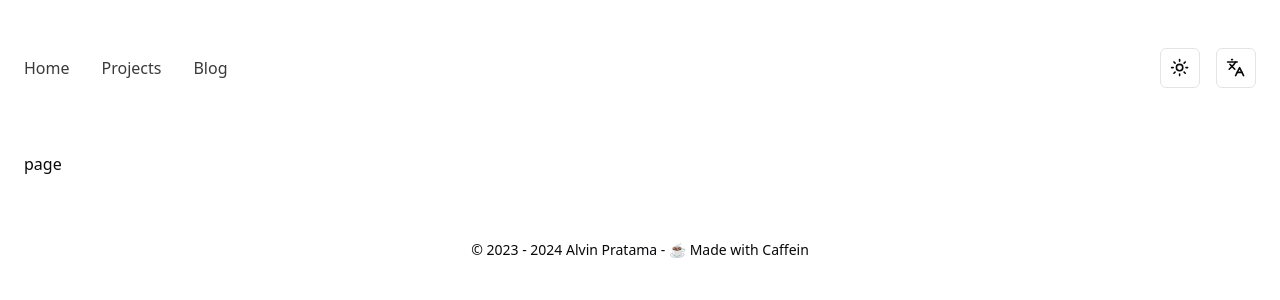
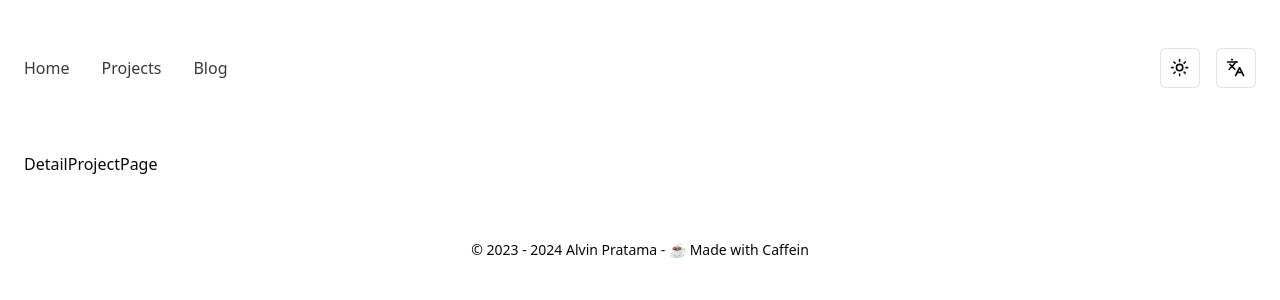
Before and after one commit to palveeen22/alvinpratama, a Next.js app: page /en/projects/1001 in a window 1280 px wide. Shown: the top 300 px of the page. Built offline with nearby package versions, Linux system fonts and the light colour scheme.

Commit message:
fix: fix page name of folder

```diff
--- a/src/app/[locale]/about/page.tsx
+++ b/src/app/[locale]/about/page.tsx
@@ -1,6 +1,6 @@
 import React from 'react'
 
-const page = () => {
+const AboutPage = () => {
     return (
         <section>
             <article
@@ -17,4 +17,4 @@ const page = () => {
     )
 }
 
-export default page
+export default AboutPage
--- a/src/app/[locale]/blogs/page.tsx
+++ b/src/app/[locale]/blogs/page.tsx
@@ -24,7 +24,7 @@ const containerVariants = {
     },
 };
 
-const page = () => {
+const BlogPage = () => {
     const t = useTranslations("coming")
 
     return (
@@ -39,4 +39,4 @@ const page = () => {
     )
 }
 
-export default page
+export default BlogPage
--- a/src/app/[locale]/projects/[slug]/page.tsx
+++ b/src/app/[locale]/projects/[slug]/page.tsx
@@ -1,9 +1,9 @@
 import React from 'react'
 
-const page = () => {
+const DetailProjectPage = () => {
     return (
-        <div>page</div>
+        <div>DetailProjectPage</div>
     )
 }
 
-export default page
+export default DetailProjectPage
--- a/src/app/[locale]/projects/page.tsx
+++ b/src/app/[locale]/projects/page.tsx
@@ -26,7 +26,7 @@ const containerVariants = {
     },
 };
 
-const page = () => {
+const ProjectPage = () => {
     return (
         <MotionSection
             className='w-full flex flex-col gap-14 md:gap-20 flex-grow'
@@ -74,4 +74,4 @@ const page = () => {
     )
 }
 
-export default page
+export default ProjectPage
```
